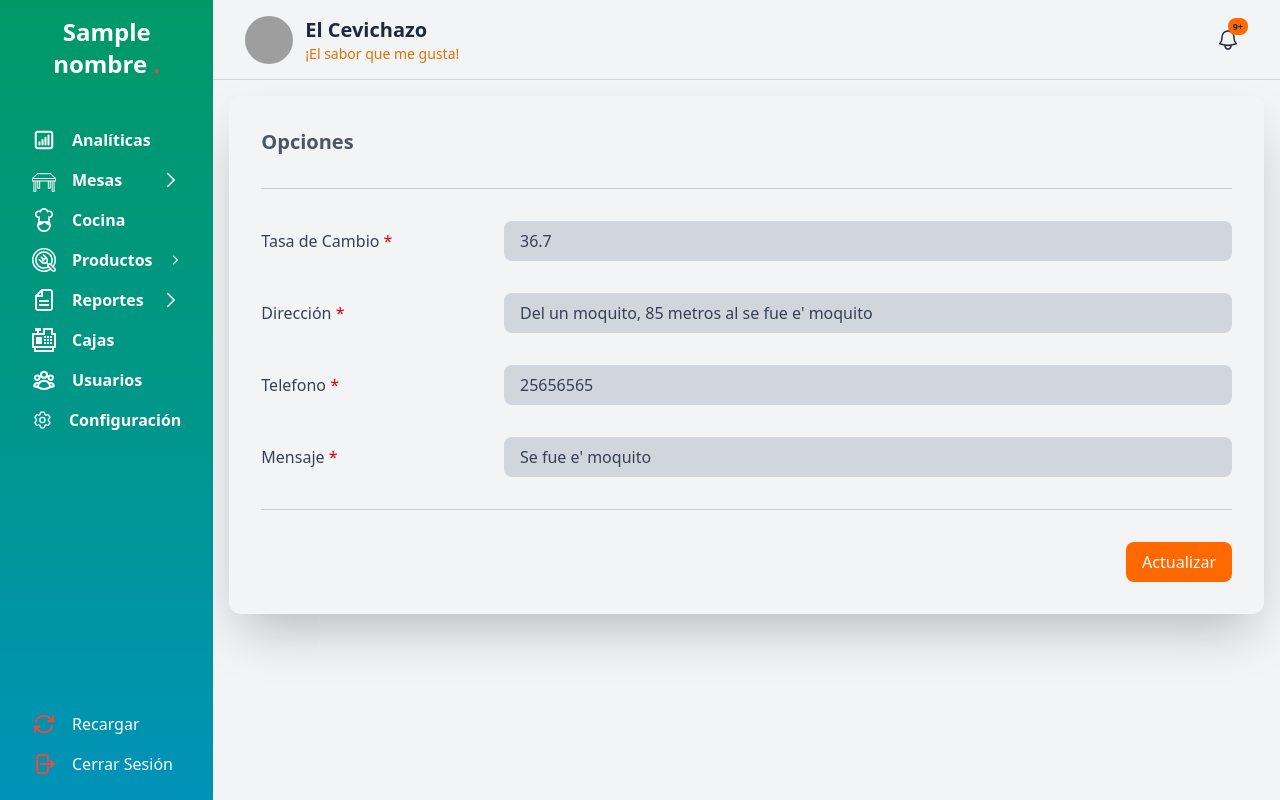
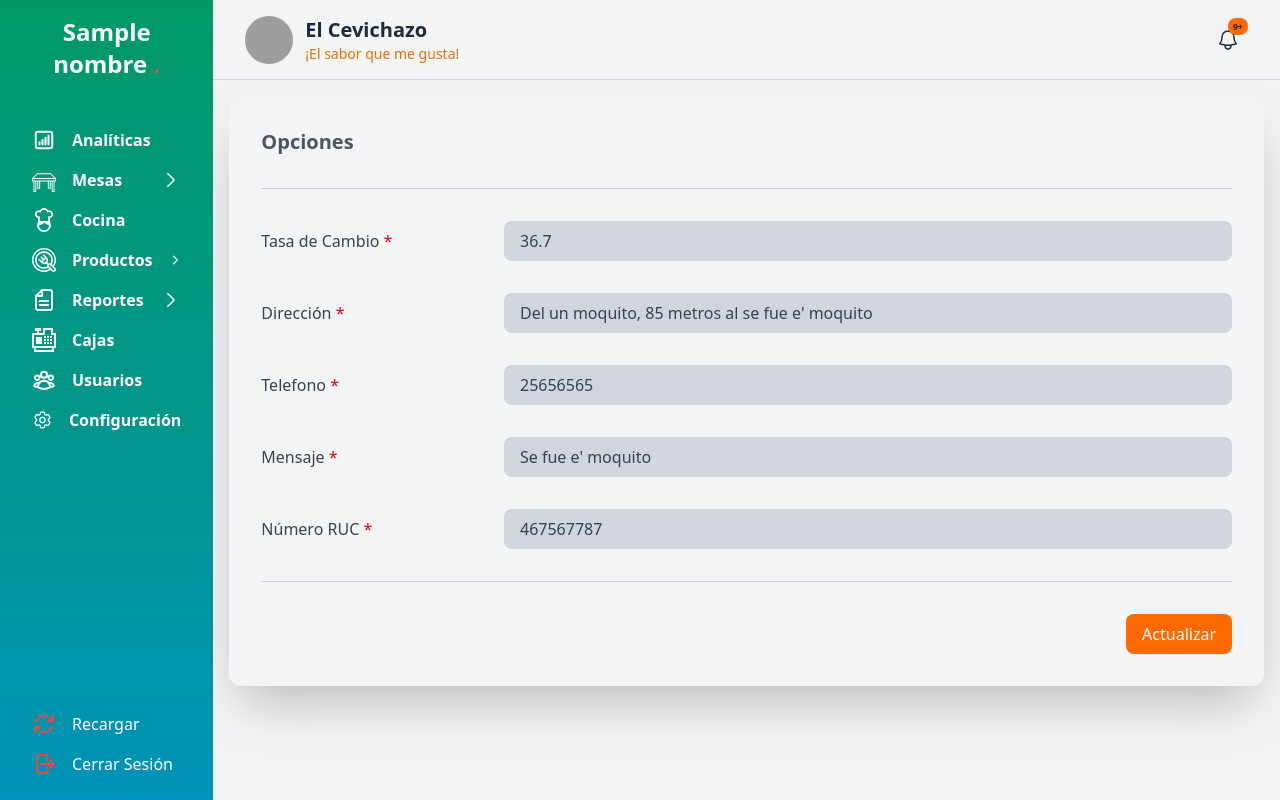
Before and after one commit to zeledon04/sistema-restaurante-el-cevichazo, a Django app: template restaurante/templates/pages/opciones/opciones.html in a window 1280 px wide. Run offline with Django 5.2, Linux system fonts and the light colour scheme; data comes from the database, SQL or seed files in the repository; both versions use the stored data as it was after the commit; tables that the repository leaves empty hold one stand-in row (values such as "Sample post"); the template is opened without the code that fills it: values that come from a table or form of the project are taken from there, most other values are stand-ins (such as "Sample title", 1, 10 or a date in 2020); style sheets or scripts are compiled from the project's sources; some libraries are stand-ins or nearby versions; grey boxes are pictures that could not be loaded.

Commit message:
Agregando número RUC a opciones tanto en front y backend como en el models.py y la db.

```diff
--- a/restaurante/models.py
+++ b/restaurante/models.py
@@ -217,6 +217,7 @@ class Opciones(models.Model):
     direccion = models.TextField(blank=True, null=True)
     telefono = models.TextField(blank=True, null=True)
     mensaje = models.TextField(blank=True, null=True)
+    numeroruc = models.TextField(db_column='numeroRUC', blank=True, null=True)  # Field name made lowercase.
 
     class Meta:
         managed = False
--- a/restaurante/templates/pages/opciones/opciones.html
+++ b/restaurante/templates/pages/opciones/opciones.html
@@ -15,7 +15,7 @@
           </div>
           <div class='flex-1 flex items-center gap-4'>
             <div class='w-full'>
-              <input type="number" step="any" value="{{opcion.tasacambio}}" name="tasa" required class='w-full py-2 px-4 outline-none rounded-lg dark:bg-secondary-900 bg-gray-300' placeholder='Nombre' />
+              <input type="number" step="any" value="{{opcion.tasacambio}}" name="tasa" required class='w-full py-2 px-4 outline-none rounded-lg dark:bg-secondary-900 bg-gray-300' placeholder='Tasa de Cambio' />
             </div>
           </div>
         </div>
@@ -26,7 +26,7 @@
           </div>
           <div class='flex-1 flex items-center gap-4'>
             <div class='w-full'>
-              <input type="text" step="any" value="{{opcion.direccion}}" name="direccion" required class='w-full py-2 px-4 outline-none rounded-lg dark:bg-secondary-900 bg-gray-300' placeholder='Nombre' />
+              <input type="text" step="any" value="{{opcion.direccion}}" name="direccion" required class='w-full py-2 px-4 outline-none rounded-lg dark:bg-secondary-900 bg-gray-300' placeholder='Dirección' />
             </div>
           </div>
         </div>
@@ -37,7 +37,7 @@
           </div>
           <div class='flex-1 flex items-center gap-4'>
             <div class='w-full'>
-              <input type="text" step="any" value="{{opcion.telefono}}" name="telefono" required class='w-full py-2 px-4 outline-none rounded-lg dark:bg-secondary-900 bg-gray-300' placeholder='Nombre' />
+              <input type="text" step="any" value="{{opcion.telefono}}" name="telefono" required class='w-full py-2 px-4 outline-none rounded-lg dark:bg-secondary-900 bg-gray-300' placeholder='Teléfono' />
             </div>
           </div>
         </div>
@@ -48,7 +48,18 @@
           </div>
           <div class='flex-1 flex items-center gap-4'>
             <div class='w-full'>
-              <input type="text" step="any" value="{{opcion.mensaje}}" name="mensaje" required class='w-full py-2 px-4 outline-none rounded-lg dark:bg-secondary-900 bg-gray-300' placeholder='Nombre' />
+              <input type="text" step="any" value="{{opcion.mensaje}}" name="mensaje" required class='w-full py-2 px-4 outline-none rounded-lg dark:bg-secondary-900 bg-gray-300' placeholder='Mensaje' />
+            </div>
+          </div>
+        </div>
+
+        <div class='flex items-center mb-8'>
+          <div class='w-1/4'>
+            <p>Número RUC <span class='text-red-600'>*</span></p>
+          </div>
+          <div class='flex-1 flex items-center gap-4'>
+            <div class='w-full'>
+              <input type="text" value="{{opcion.numeroruc}}" name="numeroruc" required class='w-full py-2 px-4 outline-none rounded-lg dark:bg-secondary-900 bg-gray-300' placeholder='Número RUC' />
             </div>
           </div>
         </div>
--- a/restaurante/views/opciones.py
+++ b/restaurante/views/opciones.py
@@ -15,6 +15,7 @@ def opciones(request):
         direccion = request.POST.get('direccion')
         telefono = request.POST.get('telefono')
         mensaje = request.POST.get('mensaje')
+        numeroruc = request.POST.get('numeroruc')
 
         if tasa:
             try:
@@ -29,6 +30,7 @@ def opciones(request):
         opc.direccion = direccion
         opc.telefono = telefono
         opc.mensaje = mensaje
+        opc.numeroruc = numeroruc
         opc.save()
         messages.success(request, "Configuración actualizada correctamente!")
     return render(request, 'pages/opciones/opciones.html', datos)
```
Also changed, not shown: restaurante.db.
